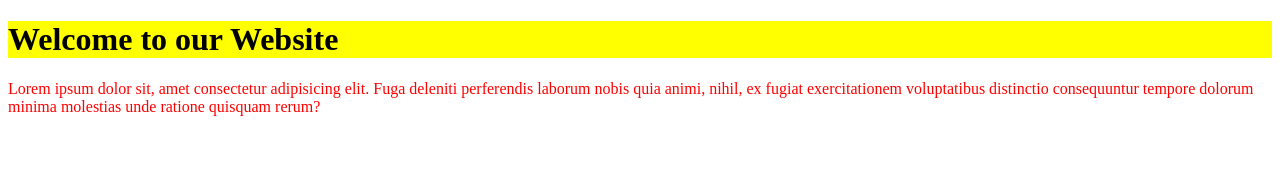
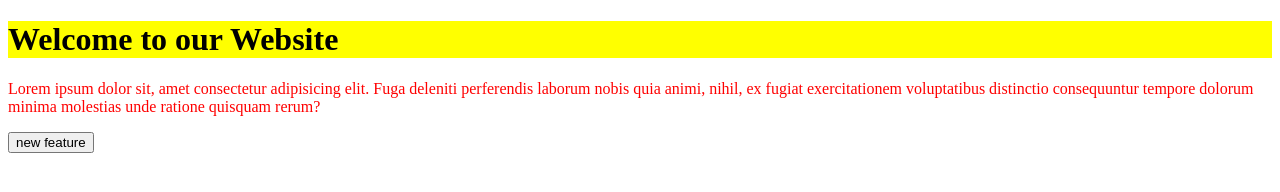
Before and after one commit to aditya8161/localrepo, a plain HTML site: page index.html in a window 1280 px wide. Drawn offline with Linux system fonts and the light colour scheme.

Commit message:
index.html add new feature button

```diff
--- a/index.html
+++ b/index.html
@@ -10,5 +10,6 @@
     <h1>Welcome to our Website</h1>
     <p>Lorem ipsum dolor sit, amet consectetur adipisicing elit. Fuga deleniti perferendis laborum nobis quia animi, nihil, ex fugiat exercitationem voluptatibus distinctio consequuntur tempore dolorum minima molestias unde ratione quisquam rerum?</p>
 
+    <button>new feature</button>
 </body>
 </html>
```
